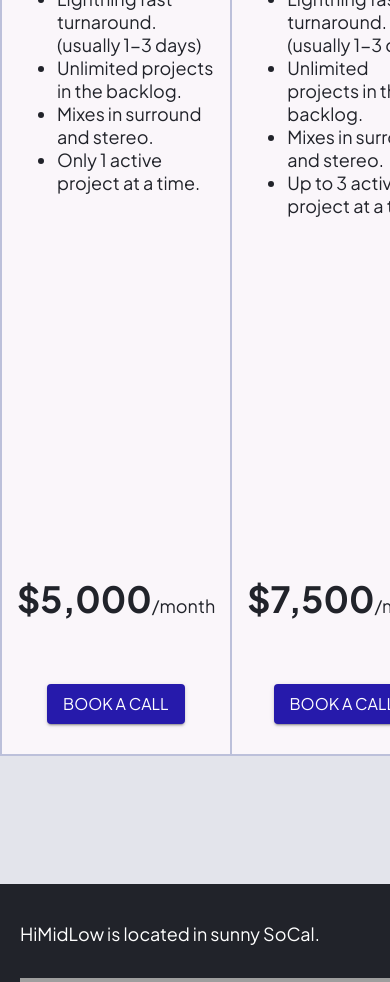
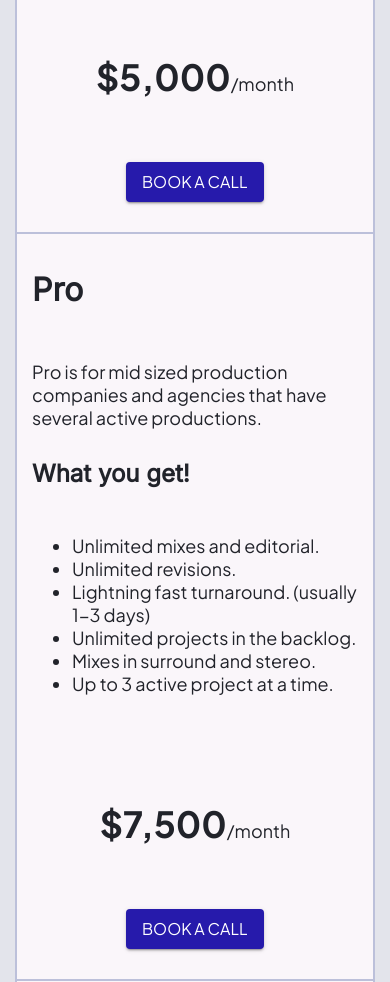
Before and after one commit to annsuparada/HiMIdLow, a React (Create React App) app in the folder client/: page / in a window 390 px wide. Shown: the part 9620-10602 px from the top of the page. Built offline with nearby package versions, Linux system fonts and the light colour scheme; grey boxes are pictures that could not be loaded.

Commit message:
pricing mobile

```diff
--- a/client/src/components/sections/MembershipLevels.tsx
+++ b/client/src/components/sections/MembershipLevels.tsx
@@ -1,6 +1,6 @@
-import { Button } from '@mui/material'
+import { Button, useMediaQuery } from '@mui/material'
 import React from 'react'
-import { darkBackground } from '../../theme'
+import { darkBackground, mobileView } from '../../theme'
 import MainWrapper from '../MainWrapper'
 import PageContainer from '../PageContainer'
 
@@ -10,16 +10,27 @@ interface MembershipLevelsProps {
 const MembershipLevels: React.FC<MembershipLevelsProps> = ({
   membershipId,
 }) => {
+  const isMobile = useMediaQuery(`(max-width:${mobileView})`)
+
   const styles = {
     h1: {
       fontSize: '44px',
       textAlign: 'center' as 'center',
     },
-    tableGrid: {
+    tableGridDesktop: {
       maxWidth: '1083px',
       margin: '0 auto',
-      display: 'grid',
+      display: isMobile ? 'none' : 'grid',
       gridTemplateColumns: 'repeat(3, 1fr)',
+      borderTop: '2px solid #BCC0DA',
+      borderLeft: '2px solid #BCC0DA',
+      borderBottom: '2px solid #BCC0DA',
+    },
+    tableGridMobile: {
+      maxWidth: '1083px',
+      margin: '0 auto',
+      display: isMobile ? 'grid' : 'mobile',
+      gridTemplateColumns: '1fr',
       borderTop: '2px solid #BCC0DA',
       borderLeft: '2px solid #BCC0DA',
       borderBottom: '2px solid #BCC0DA',
@@ -28,6 +39,12 @@ const MembershipLevels: React.FC<MembershipLevelsProps> = ({
       backgroundColor: '#FAF6FA',
       padding: '15px',
       borderRight: '2px solid #BCC0DA',
+    },
+    gridItemMobile: {
+      backgroundColor: '#FAF6FA',
+      padding: '15px',
+      borderRight: '2px solid #BCC0DA',
+      borderBottom: '2px solid #BCC0DA',
     },
     lastItem: {
       backgroundColor: '#FAF6FA',
@@ -62,10 +79,10 @@ const MembershipLevels: React.FC<MembershipLevelsProps> = ({
   return (
     <div id={membershipId}>
       <PageContainer backgroundColor={darkBackground} padding="3rem 0 8rem">
-        <MainWrapper backgroundColor={darkBackground}>
+        <MainWrapper backgroundColor={darkBackground} padding="0 15px">
           <h1 style={styles.h1}>Membership Levels</h1>
           <p style={{ textAlign: 'center' }}>Choose your subscription plan!</p>
-          <div style={styles.tableGrid}>
+          <div style={styles.tableGridDesktop}>
             {/* titles */}
             <div style={styles.gridItem}>
               <h1>Standard</h1>
@@ -203,6 +220,128 @@ const MembershipLevels: React.FC<MembershipLevelsProps> = ({
               </p>
             </div> */}
           </div>
+
+          <div style={styles.tableGridMobile}>
+            {/* standard */}
+            <div style={styles.gridItem}>
+              <h1>Standard</h1>
+            </div>
+            <div style={styles.gridItem}>
+              <p style={styles.p}>
+                Standard is for small production companies and agencies that
+                need small quantities of short form content edited and mixed
+                monthly.
+              </p>
+            </div>
+            <div style={styles.gridItem}>
+              <h2 style={styles.noMargin}>What you get!</h2>
+            </div>
+            <div style={styles.gridItem}>
+              <ul>
+                <li>Unlimited mixes and editorial.</li>
+                <li>Unlimited revisions.</li>
+                <li>Lightning fast turnaround. (usually 1-3 days)</li>
+                <li>Unlimited projects in the backlog.</li>
+                <li>Mixes in surround and stereo.</li>
+                <li>Only 1 active project at a time.</li>
+              </ul>
+            </div>
+
+            <div style={styles.gridItem}>
+              <div style={styles.priceBox}>
+                <p style={styles.price}>
+                  <span style={styles.span}>$5,000</span>/month
+                </p>
+              </div>
+            </div>
+            <div style={styles.gridItemMobile}>
+              <Button
+                variant="contained"
+                sx={styles.button}
+                href="https://calendly.com/himidlow"
+                target="_blank"
+              >
+                Book a call
+              </Button>
+            </div>
+
+            {/* pro */}
+            <div style={styles.gridItem}>
+              <h1>Pro</h1>
+            </div>
+            <div style={styles.gridItem}>
+              <p style={styles.p}>
+                Pro is for mid sized production companies and agencies that have
+                several active productions.
+              </p>
+            </div>
+            <div style={styles.gridItem}>
+              <h2 style={styles.noMargin}>What you get!</h2>
+            </div>
+            <div style={styles.gridItem}>
+              <ul>
+                <li>Unlimited mixes and editorial.</li>
+                <li>Unlimited revisions.</li>
+                <li>Lightning fast turnaround. (usually 1-3 days)</li>
+                <li>Unlimited projects in the backlog.</li>
+                <li>Mixes in surround and stereo.</li>
+                <li>Up to 3 active project at a time.</li>
+              </ul>
+            </div>
+            <div style={styles.gridItem}>
+              <div style={styles.priceBox}>
+                <p style={styles.price}>
+                  <span style={styles.span}>$7,500</span>/month
+                </p>
+              </div>
+            </div>
+            <div style={styles.gridItemMobile}>
+              <Button
+                variant="contained"
+                sx={styles.button}
+                href="https://calendly.com/himidlow"
+                target="_blank"
+              >
+                Book a call
+              </Button>
+            </div>
+
+            {/* more */}
+            <div style={styles.gridItem}>
+              <h1>Need more?</h1>
+            </div>
+            <div style={styles.gridItem}>
+              <p style={styles.p}>
+                If you’re a larger scale production company and need one of the
+                following, let’s talk!
+              </p>
+            </div>
+            <div style={styles.gridItem}>
+              <ul>
+                <li>More than 4 active projects at a time.</li>
+                <li>Campaign level sound design. Immediate turn around.</li>
+                <li>Signature Sounds or Sonic logos.</li>
+                <li>VO or Composer support.</li>
+                <li> Mixes in Dolby ATMOS.</li>
+                <li>You might even need less of us. No worries, let’s talk.</li>
+              </ul>
+            </div>
+            <div style={styles.gridItem}>
+              <div style={styles.priceBox}>
+                <p style={styles.price}></p>
+              </div>
+            </div>
+            <div style={styles.gridItem}>
+              <Button
+                variant="outlined"
+                sx={styles.button}
+                href="https://calendly.com/himidlow"
+                target="_blank"
+              >
+                Book a call
+              </Button>
+            </div>
+          </div>
         </MainWrapper>
       </PageContainer>
     </div>
```
Also changed, not shown: client/src/components/sections/DetailSection.tsx (+1 -6 lines).
